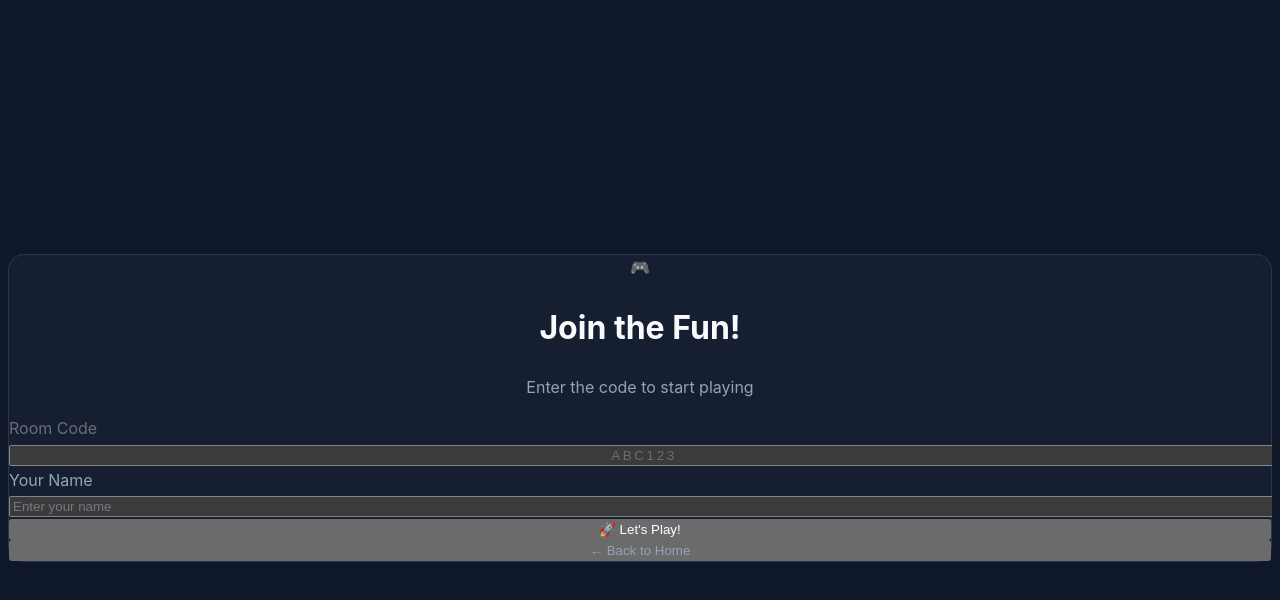
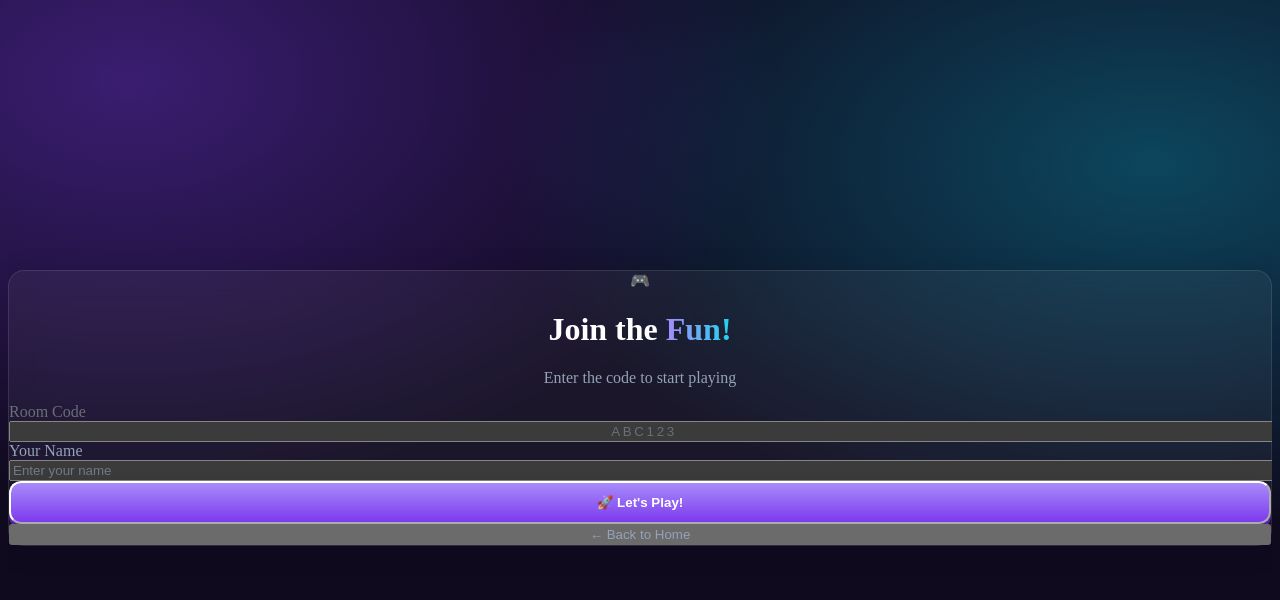
Before and after one commit to techjoejoe/Engagesuite, a Next.js app: page /join in a window 1280 px wide. Shown: the top 600 px of the page. Built offline with nearby package versions, Linux system fonts and the light colour scheme; no server answers.

Commit message:
Refactor CSS for new theme and button styles
Removed dark theme variables and styles, added new background and button styles.

```diff
--- a/app/globals.css
+++ b/app/globals.css
@@ -2,200 +2,57 @@
 @tailwind components;
 @tailwind utilities;
 
-/* ================================================
-   CLASSDASH DARK THEME
-   ================================================ */
+:root {
+  /* Core Brand Colors */
+  --violet: #7C3AED;
+  --cyan: #06B6D4;
+  --coral: #F472B6;
+  --gold: #FBBF24;
 
-:root {
-  /* Primary Dark Background */
-  --bg-primary: #0f172a;
-  --bg-secondary: #1e293b;
-  --bg-tertiary: #334155;
-
-  /* Accent Colors */
-  --accent-primary: #6366f1;
-  --accent-secondary: #8b5cf6;
-  --accent-gradient: linear-gradient(135deg, #6366f1 0%, #8b5cf6 50%, #ec4899 100%);
-
-  /* Text Colors */
-  --text-primary: #f8fafc;
-  --text-secondary: #cbd5e1;
-  --text-muted: #94a3b8;
-
-  /* Border Colors */
-  --border-primary: rgba(255, 255, 255, 0.1);
-  --border-secondary: rgba(255, 255, 255, 0.05);
-
-  /* Status Colors */
-  --success: #22c55e;
-  --warning: #f59e0b;
-  --error: #ef4444;
+  /* Backgrounds */
+  --bg-dark: #0F0A1E;
 }
 
-html {
-  scroll-behavior: smooth;
+@layer base {
+  body {
+    background-color: var(--bg-dark);
+    background-image:
+      radial-gradient(ellipse at 10% 10%, rgba(124, 58, 237, 0.4) 0%, transparent 40%),
+      radial-gradient(ellipse at 90% 20%, rgba(6, 182, 212, 0.35) 0%, transparent 40%);
+    color: #ffffff;
+    min-height: 100vh;
+  }
 }
 
-body {
-  font-family: 'Inter', -apple-system, BlinkMacSystemFont, 'Segoe UI', Roboto, Oxygen, Ubuntu, sans-serif;
-  background: var(--bg-primary);
-  color: var(--text-primary);
-  line-height: 1.6;
-  -webkit-font-smoothing: antialiased;
-  -moz-osx-font-smoothing: grayscale;
+@layer utilities {
+  .glass-card {
+    background: rgba(255, 255, 255, 0.05);
+    backdrop-filter: blur(16px);
+    border: 1px solid rgba(255, 255, 255, 0.1);
+    border-radius: 1rem;
+    box-shadow: 0 4px 30px rgba(0, 0, 0, 0.1);
   }
 
-/* ================================================
-   UTILITY CLASSES
-   ================================================ */
-
-/* Glass Morphism Card */
-.glass-card {
-  background: rgba(30, 41, 59, 0.5);
-  backdrop-filter: blur(12px);
-  border: 1px solid var(--border-primary);
-  border-radius: 16px;
-}
-
-/* Gradient Text */
-.gradient-text {
-  background: var(--accent-gradient);
+  .text-gradient {
+    background: linear-gradient(to right, #A78BFA, #22D3EE);
     -webkit-background-clip: text;
     -webkit-text-fill-color: transparent;
     background-clip: text;
   }
 
-/* Glow Effects */
-.glow-indigo {
-  box-shadow: 0 0 40px rgba(99, 102, 241, 0.3);
+  /* 3D Button Styles */
+  .btn-3d-primary {
+    background: linear-gradient(to bottom, #A78BFA, #7C3AED);
+    color: white;
+    padding: 0.75rem 1.5rem;
+    border-radius: 0.75rem;
+    font-weight: bold;
+    box-shadow: 0 4px 0 #5B21B6, 0 8px 15px rgba(0,0,0,0.3);
+    transition: all 0.1s;
   }
 
-.glow-purple {
-  box-shadow: 0 0 40px rgba(139, 92, 246, 0.3);
-}
-
-/* Buttons */
-.btn-primary {
-  background: var(--accent-primary);
-  color: white;
-  padding: 0.75rem 1.5rem;
-  border-radius: 8px;
-  font-weight: 600;
-  transition: all 0.2s ease;
-  border: none;
-  cursor: pointer;
-}
-
-.btn-primary:hover {
-  background: #4f46e5;
-  transform: translateY(-1px);
-  box-shadow: 0 4px 12px rgba(99, 102, 241, 0.4);
-}
-
-.btn-secondary {
-  background: transparent;
-  color: var(--text-primary);
-  padding: 0.75rem 1.5rem;
-  border-radius: 8px;
-  font-weight: 600;
-  transition: all 0.2s ease;
-  border: 1px solid var(--border-primary);
-  cursor: pointer;
-}
-
-.btn-secondary:hover {
-  background: rgba(255, 255, 255, 0.05);
-  border-color: var(--accent-primary);
-}
-
-/* Input Fields */
-.input-dark {
-  background: var(--bg-secondary);
-  border: 1px solid var(--border-primary);
-  color: var(--text-primary);
-  padding: 0.75rem 1rem;
-  border-radius: 8px;
-  transition: all 0.2s ease;
-  width: 100%;
-}
-
-.input-dark:focus {
-  outline: none;
-  border-color: var(--accent-primary);
-  box-shadow: 0 0 0 3px rgba(99, 102, 241, 0.2);
-}
-
-.input-dark::placeholder {
-  color: var(--text-muted);
-}
-
-/* Links */
-a {
-  color: var(--accent-primary);
-  text-decoration: none;
-  transition: color 0.2s ease;
-}
-
-a:hover {
-  color: var(--accent-secondary);
-}
-
-/* ================================================
-   ANIMATIONS
-   ================================================ */
-
-@keyframes fadeIn {
-  from { opacity: 0; transform: translateY(10px); }
-  to { opacity: 1; transform: translateY(0); }
-}
-
-@keyframes pulse-glow {
-  0%, 100% { box-shadow: 0 0 20px rgba(99, 102, 241, 0.3); }
-  50% { box-shadow: 0 0 40px rgba(99, 102, 241, 0.5); }
-}
-
-.animate-fade-in {
-  animation: fadeIn 0.5s ease forwards;
-}
-
-.animate-pulse-glow {
-  animation: pulse-glow 2s infinite;
-}
-
-/* ================================================
-   SCROLLBAR STYLING
-   ================================================ */
-
-::-webkit-scrollbar {
-  width: 8px;
-  height: 8px;
-}
-
-::-webkit-scrollbar-track {
-  background: var(--bg-secondary);
-}
-
-::-webkit-scrollbar-thumb {
-  background: var(--bg-tertiary);
-  border-radius: 4px;
-}
-
-::-webkit-scrollbar-thumb:hover {
-  background: var(--accent-primary);
-}
-
-/* ================================================
-   RESPONSIVE BREAKPOINTS
-   ================================================ */
-
-@media (max-width: 768px) {
-  .glass-card {
-    border-radius: 12px;
-  }
-
-  .btn-primary,
-  .btn-secondary {
-    padding: 0.625rem 1.25rem;
-    font-size: 0.875rem;
+  .btn-3d-primary:active {
+    transform: translateY(4px);
+    box-shadow: 0 0 0 #5B21B6;
   }
 }
```
Lines whose indentation alone changed are shown as unchanged.
